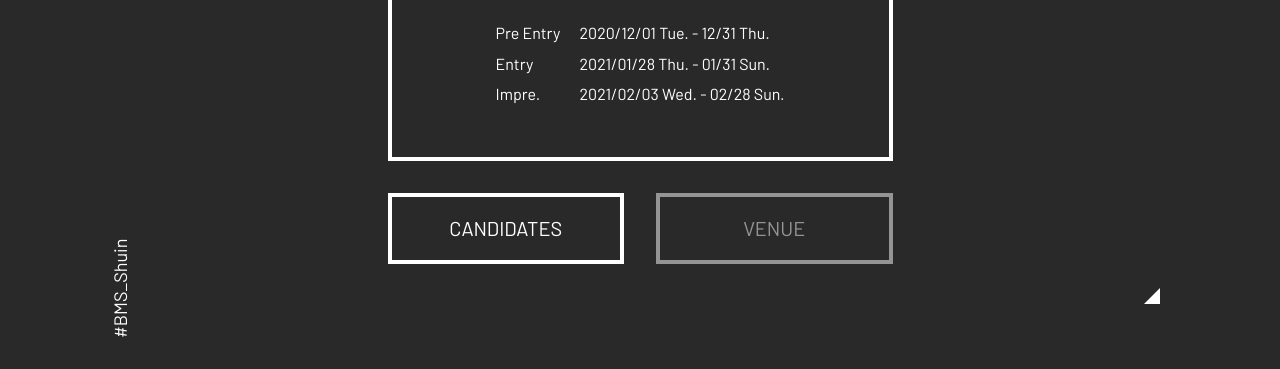
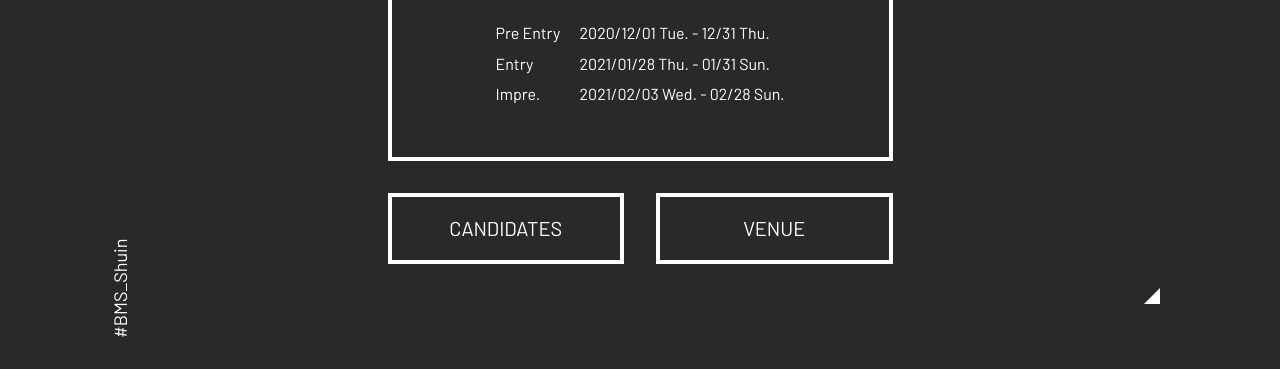
Before and after one commit to yuto-hasegawa/bmsshuin, a Gatsby site: page /3rd in a window 1280 px wide. Shown: the part 424-793 px from the top of the page. Built offline with nearby package versions, Linux system fonts and the light colour scheme; Gatsby itself is replaced by a stand-in of ours.

Commit message:
open venue link

```diff
--- a/src/components/3rd/hero.tsx
+++ b/src/components/3rd/hero.tsx
@@ -29,8 +29,8 @@
         CANDIDATES
       </a>
       <Link
-        to=""
-        className={classNames(styles.button, styles.disabled, "digit")}
+        to="https://venue.bmssearch.net/bmsshuin3"
+        className={classNames(styles.button, "digit")}
       >
         VENUE
       </Link>
```
